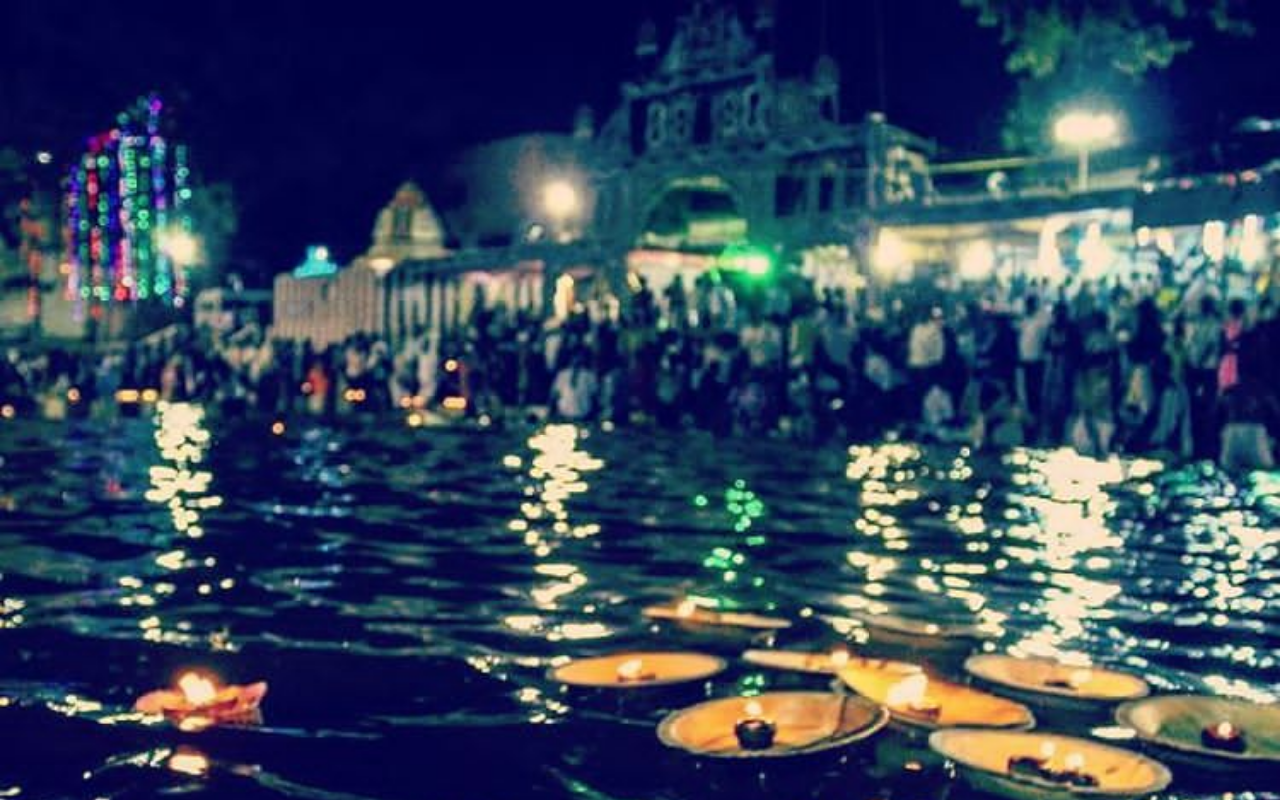
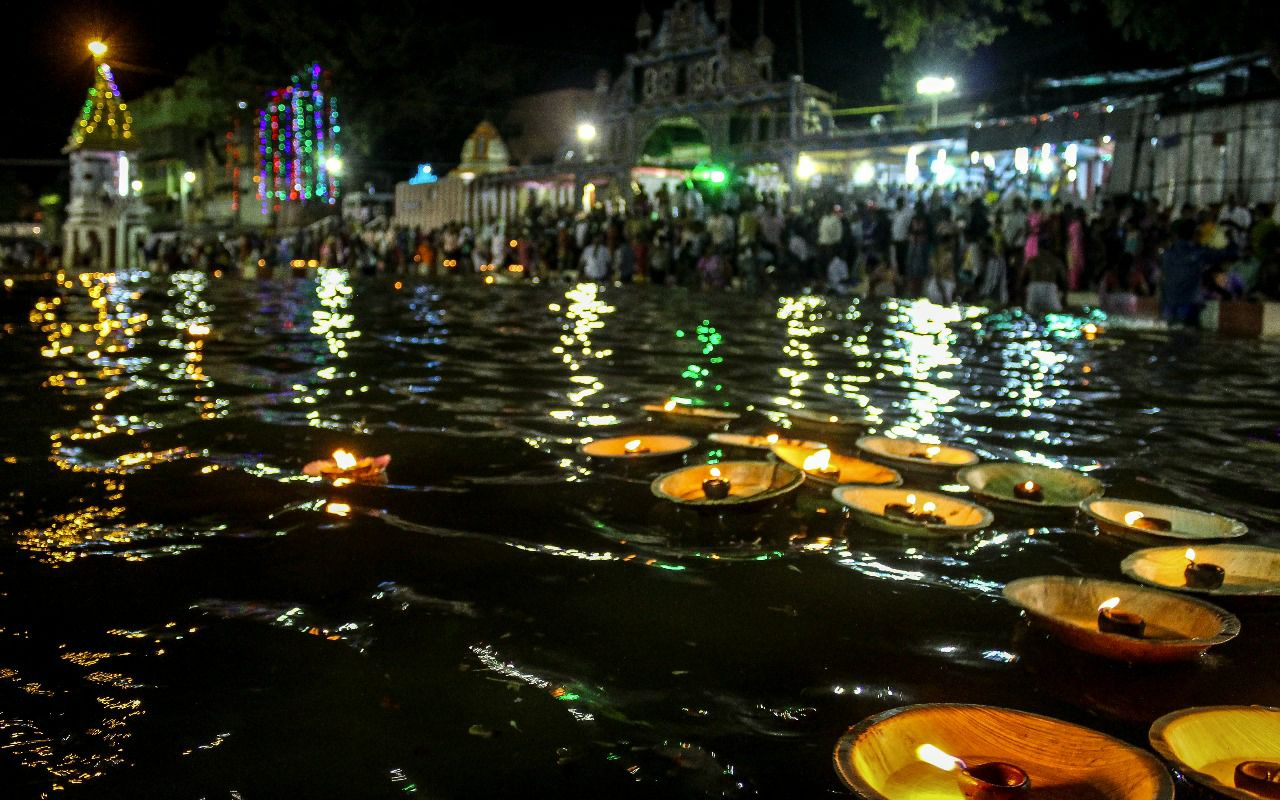
Before and after one commit to onemadgeek/diwali-fireworks, a plain HTML site: page index.html in a window 1280 px wide. Drawn offline with nearby package versions, Linux system fonts and the light colour scheme.

Commit message:
image changed.

```diff
--- a/index.html
+++ b/index.html
@@ -41,7 +41,7 @@ img.bg {
 </script>
 </head>
 <body>
-<img src="bg1.jpg" class="bg">
+<img src="Pushkaram2.jpg" class="bg">
 <script src="https://code.jquery.com/jquery-2.1.0.min.js"></script>
 <script src="fworks.js"></script>
 </body>
```
Also changed, not shown: Pushkaram.jpg (added), Pushkaram2.jpg (added), bg1.jpg (deleted).
